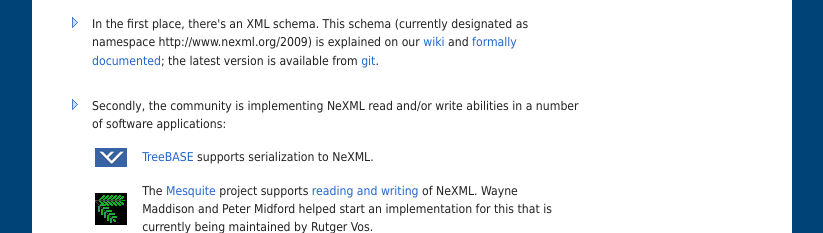
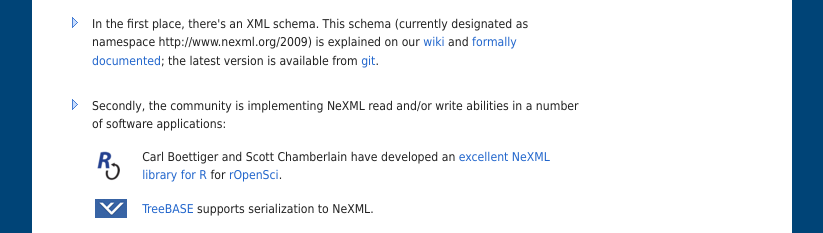
Before and after one commit to nexml/nexml.github.io, a plain HTML site: page index.html in a window 1280 px wide. Shown: the part 1080-1313 px from the top of the page, without its empty margins (228-1051 px from the left). Drawn offline with Linux system fonts and the light colour scheme.

Commit message:
Mention RNeXML.
Signed-off-by: Anurag Priyam <anurag08priyam@gmail.com>

```diff
--- a/index.html
+++ b/index.html
@@ -185,6 +185,19 @@
 				Secondly, the community is implementing NeXML read and/or write abilities in a
 				number of software applications:<br/>
 				<table id="implementations">
+					<tr>
+						<td>
+							<img alt="rOpenSci" src="/img/rOpenSci.png"/>
+						</td>
+						<td>
+              Carl Boettiger and Scott Chamberlain have developed an
+              <a
+                href="https://github.com/ropensci/RNeXML">excellent NeXML
+                library for R</a> for
+              <a
+                href="http://ropensci.org/">rOpenSci</a>.
+						</td>
+					</tr>
 					<tr>
 						<td>
 							<img alt="TreeBASE" src="/img/treebase.jpg"/>
```
Also changed, not shown: img/rOpenSci.png (added).
